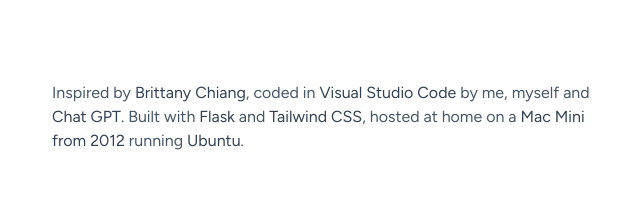
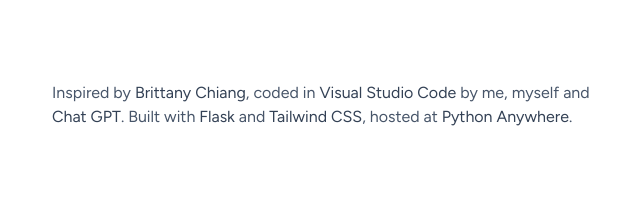
Before and after one commit to Billiamd1012/Portfolio, a Flask app: page / in a window 1280 px wide. Shown: the part 2055-2264 px from the top of the page, without its empty margins (636-1276 px from the left). Run offline with Flask 3, Linux system fonts and the light colour scheme; style sheets or scripts are compiled from the project's sources.

Commit message:
Update index.html

```diff
--- a/templates/index.html
+++ b/templates/index.html
@@ -94,7 +94,7 @@
 
       <!-- Footer -->
       <footer>
-        <p class="text-slate-600 dark:text-slate-400 mt-20">Inspired by <a href="https://brittanychiang.com/" target="_blank">Brittany Chiang</a>, coded in <a href="https://code.visualstudio.com/" target="_blank">Visual Studio Code</a> by me, myself and <a href="https://chatgpt.com/" target="_blank">Chat GPT</a>. Built with <a href="https://flask.palletsprojects.com/en/3.0.x/" target="_blank">Flask</a> and <a href="https://tailwindcss.com/" target="_blank">Tailwind CSS</a>, hosted at home on a <a href="https://support.apple.com/en-us/111926" target="_blank">Mac Mini from 2012</a> running <a href="https://ubuntu.com/" target="_blank">Ubuntu</a>.</p>
+        <p class="text-slate-600 dark:text-slate-400 mt-20">Inspired by <a href="https://brittanychiang.com/" target="_blank">Brittany Chiang</a>, coded in <a href="https://code.visualstudio.com/" target="_blank">Visual Studio Code</a> by me, myself and <a href="https://chatgpt.com/" target="_blank">Chat GPT</a>. Built with <a href="https://flask.palletsprojects.com/en/3.0.x/" target="_blank">Flask</a> and <a href="https://tailwindcss.com/" target="_blank">Tailwind CSS</a>, hosted at <a href="https://www.pythonanywhere.com/" target="_blank">Python Anywhere</a>.
       </footer>
     </main>
   </div>
```
